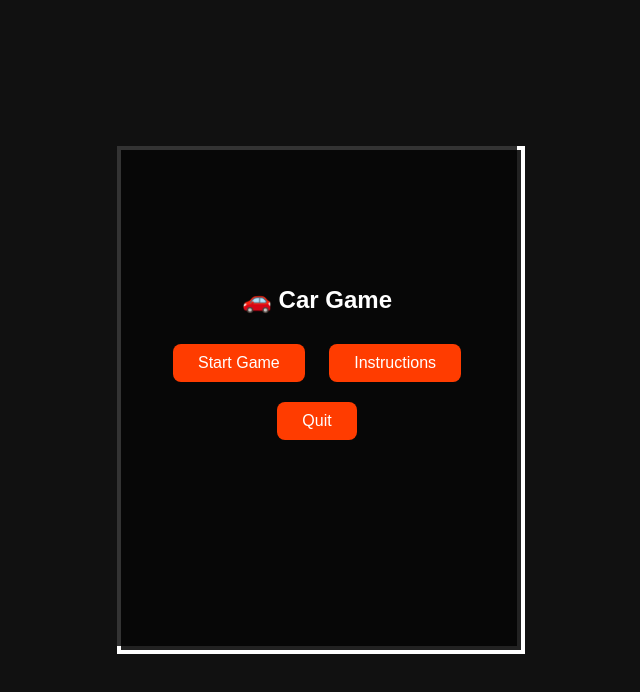
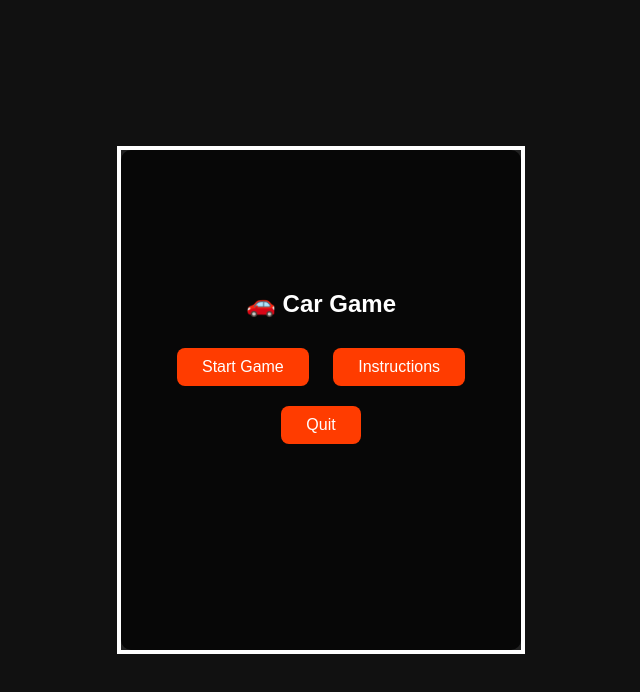
Before and after one commit to userManny/Rush-Hour, a plain HTML site: page index.html in a window 1280 px wide. Shown: the whole page, without its empty margins (319-959 px from the left). Drawn offline with Linux system fonts and the light colour scheme.

Commit message:
Update style.css

```diff
--- a/style.css
+++ b/style.css
@@ -1,3 +1,4 @@
+/* General body setup */
 body {
   background-color: #111;
   display: flex;
@@ -7,33 +8,44 @@ body {
   color: white;
   font-family: Arial, sans-serif;
   overflow: hidden;
-   margin: 0;
+  margin: 0;
   padding: 0;
-  text-align: center;
 }
 
+/* Container to hold everything (canvas + menus) */
 .container {
   position: relative;
+  display: flex;
+  justify-content: center;
+  align-items: center;
 }
 
+/* Canvas styling */
 canvas {
   background-color: #222;
   border: 4px solid white;
   display: block;
+  margin: auto;
+  max-width: 95vw;
+  max-height: 90vh;
 }
 
+/* Menu screens */
 .menu, #gameOver {
   position: absolute;
-  top: 0;
-  left: 0;
+  top: 50%;
+  left: 50%;
+  transform: translate(-50%, -50%);
   width: 400px;
   height: 500px;
   background-color: rgba(0, 0, 0, 0.8);
   text-align: center;
   padding-top: 120px;
   box-sizing: border-box;
+  border-radius: 10px;
 }
 
+/* Buttons */
 button {
   background-color: #ff3c00;
   color: white;
@@ -50,6 +62,7 @@ button:hover {
   background-color: #ff5e3a;
 }
 
+/* Hide elements */
 .hidden {
   display: none;
 }
```
